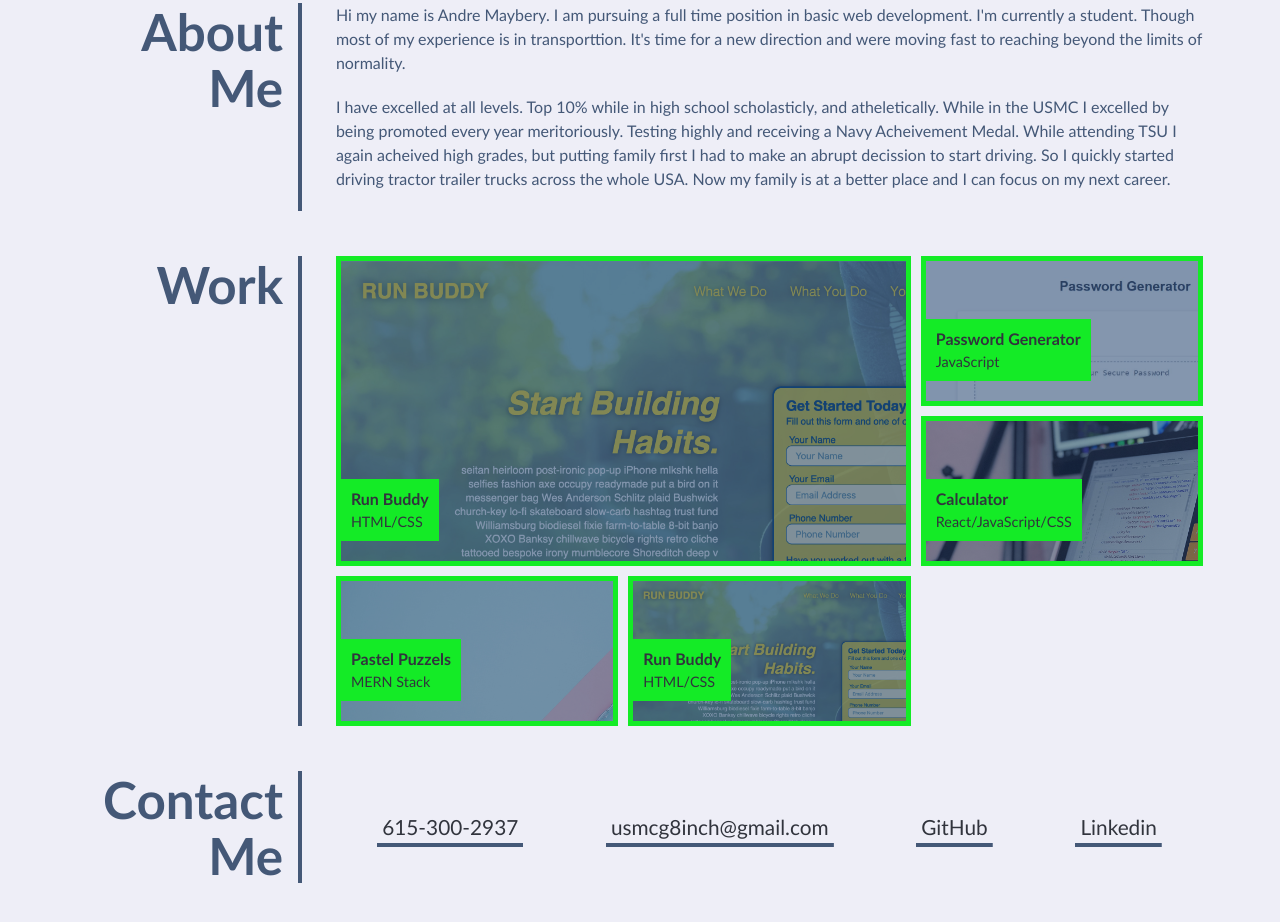
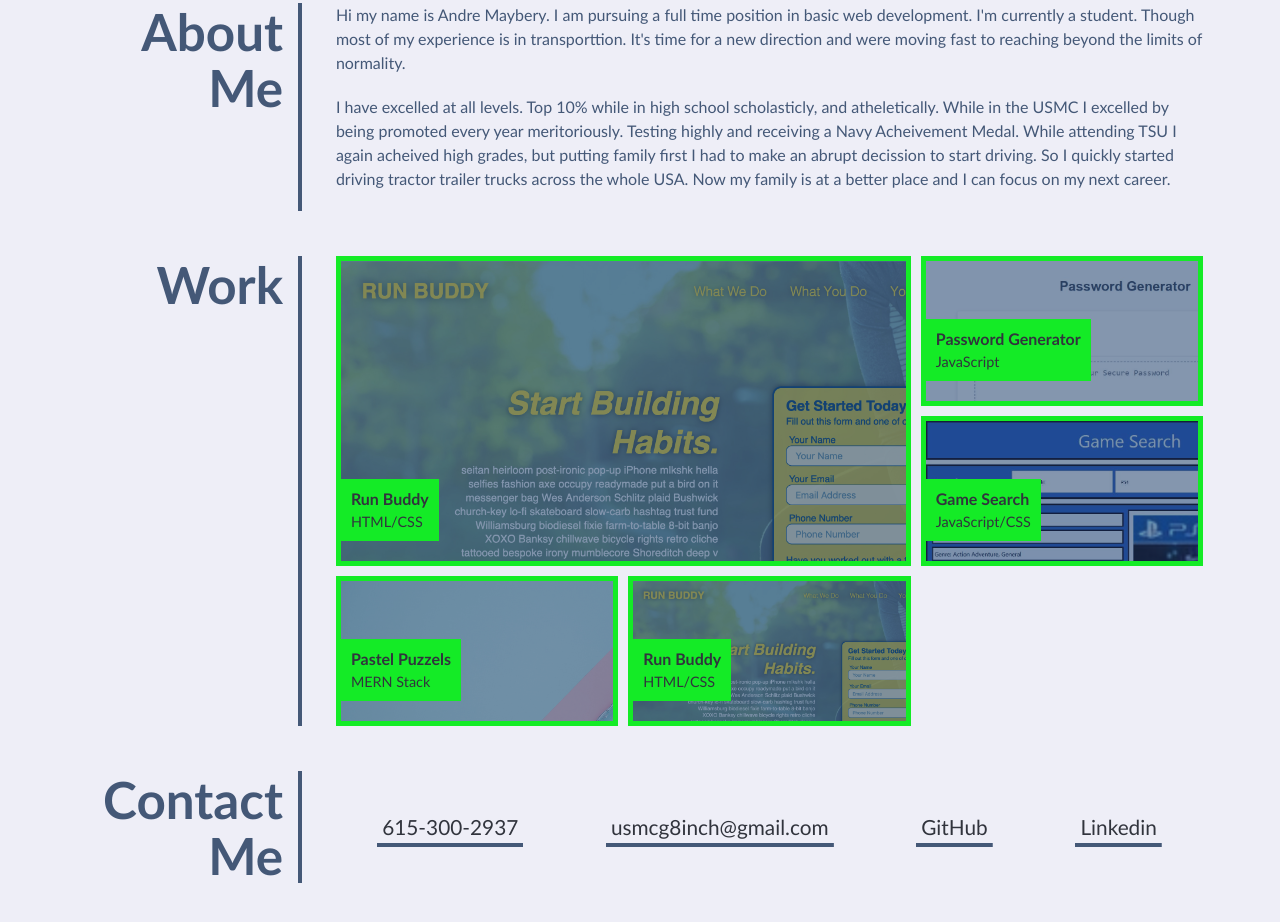
Before and after one commit to Andre835/Portfolio, a plain HTML site: page index.html in a window 1280 px wide. Shown: the part 535-1457 px from the top of the page. Drawn offline with Linux system fonts and the light colour scheme.

Commit message:
added Game Search

```diff
--- a/assets/css/style.css
+++ b/assets/css/style.css
@@ -201,7 +201,7 @@
     background-image: url("../images/passwordgen.jpg");
   }
   .react-calc {
-    background-image: url("../images/02-portfolio-2.jpg");
+    background-image: url("../images/gamesearch.JPG");
   }
   .pastel-puzzles {
     background-image: url("../images/02-portfolio-3.jpg");
--- a/index.html
+++ b/index.html
@@ -61,10 +61,10 @@
                   <span>JavaScript</span>
                 </div>
               </a>
-              <a href="#" class="grid-item react-calc">
+              <a href="https://bg00924.github.io/Team-Avatar-project-1/" class="grid-item react-calc">
                 <div>
-                  <h3>Calculator</h3>
-                  <span>React/JavaScript/CSS</span>
+                  <h3>Game Search</h3>
+                  <span>JavaScript/CSS</span>
                 </div>
               </a>
               <a href="#" class="grid-item pastel-puzzles">
```
Also changed, not shown: assets/images/gamesearch.JPG (added).
